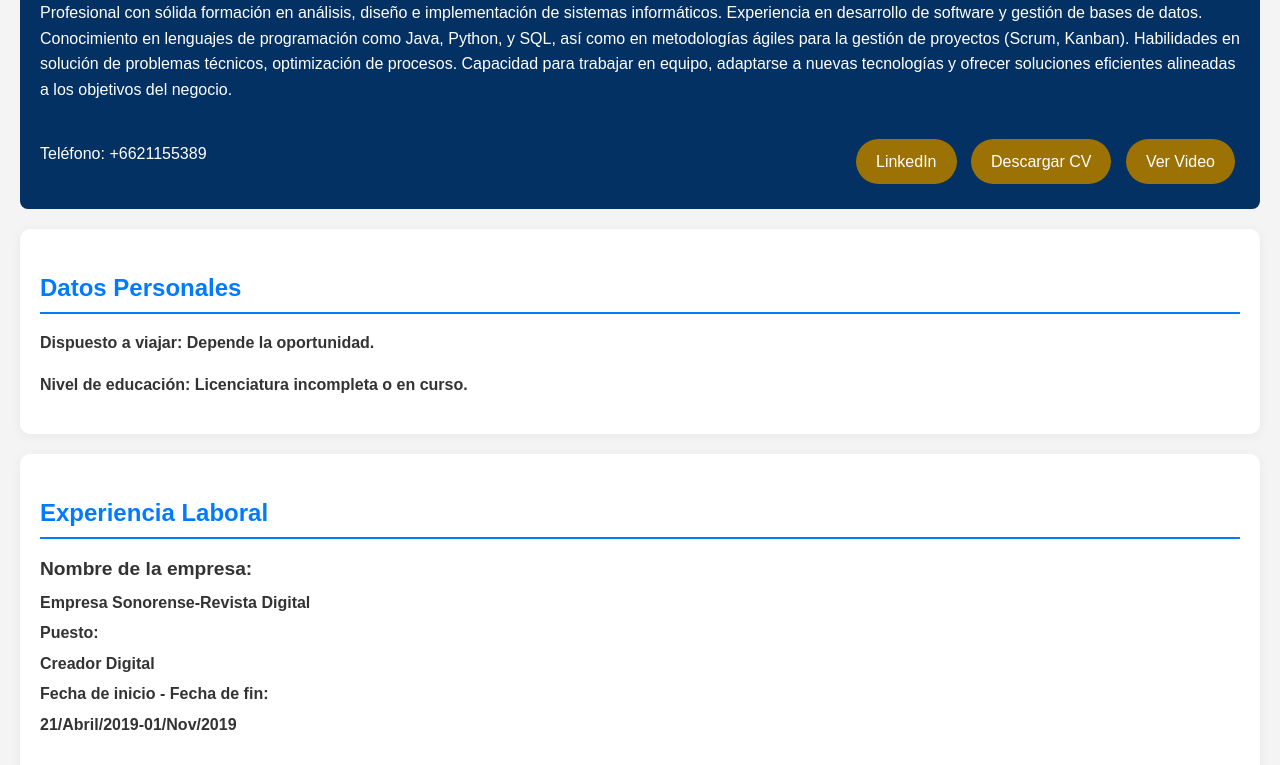
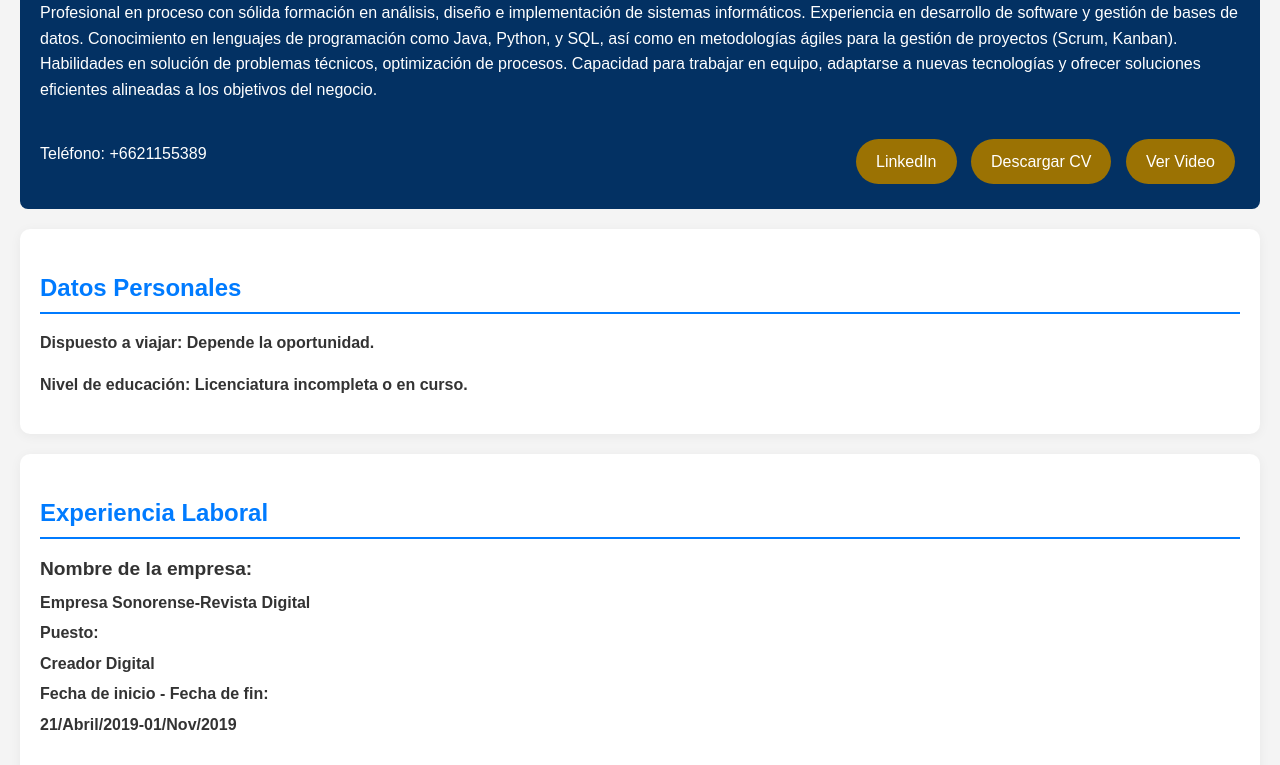
Before and after one commit to ssebfer/ssebfer.github.io, a plain HTML site: page index.html in a window 1280 px wide. Shown: the part 161-926 px from the top of the page. Drawn offline with Linux system fonts and the light colour scheme; a script that the page names is missing.

Commit message:
Add files via upload

```diff
--- a/index.html
+++ b/index.html
@@ -11,7 +11,7 @@
         <h1>Armenta Pacheco Sebastian Fernando</h1>
         <img src="perfil.jpeg" alt="Tu Nombre" class="profile-pic">
         <p>SOFTWARE ENGINEER</p>
-        <p>Profesional con sólida formación en análisis, diseño e implementación de sistemas informáticos. Experiencia en desarrollo de software y gestión de bases de datos. Conocimiento en lenguajes de programación como Java, Python, y SQL, así como en metodologías ágiles para la gestión de proyectos (Scrum, Kanban). Habilidades en solución de problemas técnicos, optimización de procesos. Capacidad para trabajar en equipo, adaptarse a nuevas tecnologías y ofrecer soluciones eficientes alineadas a los objetivos del negocio.
+        <p>Profesional en proceso con sólida formación en análisis, diseño e implementación de sistemas informáticos. Experiencia en desarrollo de software y gestión de bases de datos. Conocimiento en lenguajes de programación como Java, Python, y SQL, así como en metodologías ágiles para la gestión de proyectos (Scrum, Kanban). Habilidades en solución de problemas técnicos, optimización de procesos. Capacidad para trabajar en equipo, adaptarse a nuevas tecnologías y ofrecer soluciones eficientes alineadas a los objetivos del negocio.
         </p>
         <p>Teléfono: +6621155389</p>
         <div class="buttons">
```
